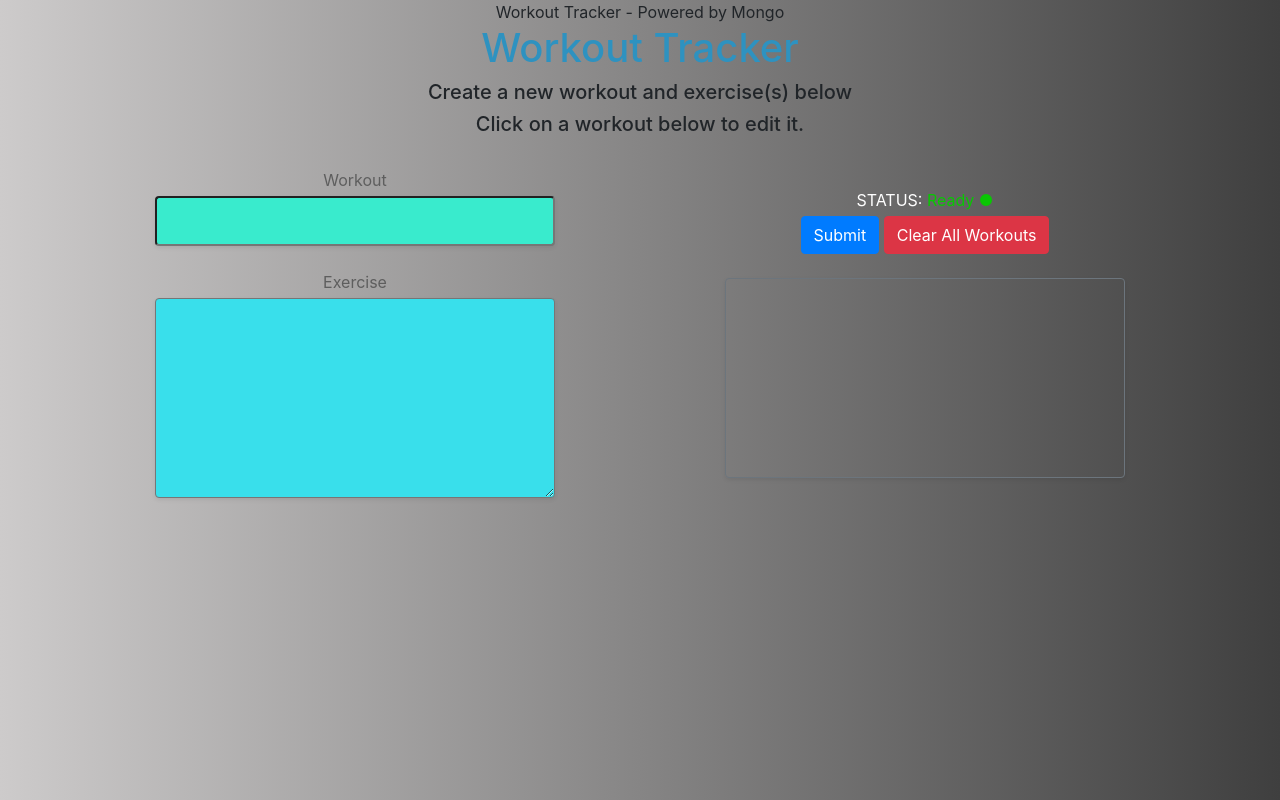
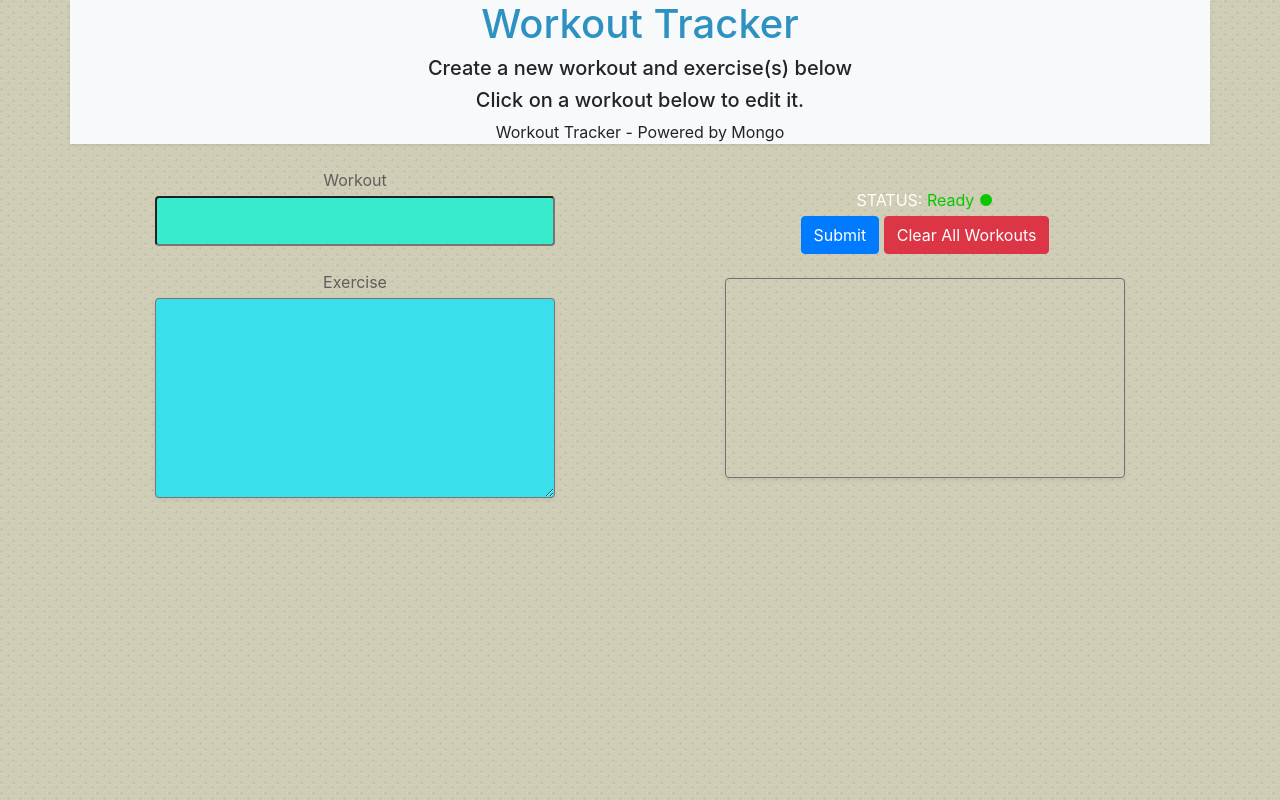
Before and after one commit to twopheat/Workout-Tracker, a website: page public/index.html in a window 1280 px wide. Drawn offline with nearby package versions, Linux system fonts and the light colour scheme; no server answers.

Commit message:
style changes

```diff
--- a/public/index.html
+++ b/public/index.html
@@ -4,7 +4,7 @@
 <head>
     <meta charset="UTF-8">
     <meta name="viewport" content="width=device-width, initial-scale=1.0">
-    <exercise>Workout Tracker - Powered by Mongo</exercise>
+
     <link rel="stylesheet" href="https://stackpath.bootstrapcdn.com/bootstrap/4.3.1/css/bootstrap.min.css"
         integrity="sha384-ggOyR0iXCbMQv3Xipma34MD+dH/1fQ784/j6cY/iJTQUOhcWr7x9JvoRxT2MZw1T" crossorigin="anonymous">
 
@@ -12,9 +12,9 @@
     <style media="screen">
         body {
             text-align: center;
-            background: rgb(0, 0, 0);
-            background: linear-gradient(-90deg, rgb(63, 63, 63) 0%, rgba(205, 203, 203, 1) 100%);
-        }
+            background: white;
+            background-image: url(bkg.png);
+            }
 
         .container {
             -ms-overflow-style: none;
@@ -102,11 +102,12 @@
 </head>
 
 <body class="container">
-    <div class="row">
-        <div class="col">
+    <div class="row bg-light shadow-sm">
+        <div class="col-12">
             <h1>Workout Tracker</h1>
             <h5>Create a new workout and exercise(s) below</h5>
             <h5>Click on a workout below to edit it.</h5>
+            <exercise>Workout Tracker - Powered by Mongo</exercise>
         </div>
     </div>
     <div id="user-input">
@@ -114,7 +115,7 @@
             <div class="col">
                 <br />
                 <p>Workout</p>
-                <input class="rounded shadow-sm" type="text" id="exercise" />
+                <input class="rounded" type="text" id="exercise" />
                 <br />
                 <br />
                 <p>Exercise</p>
```
Also changed, not shown: public/bkg.png (added).
